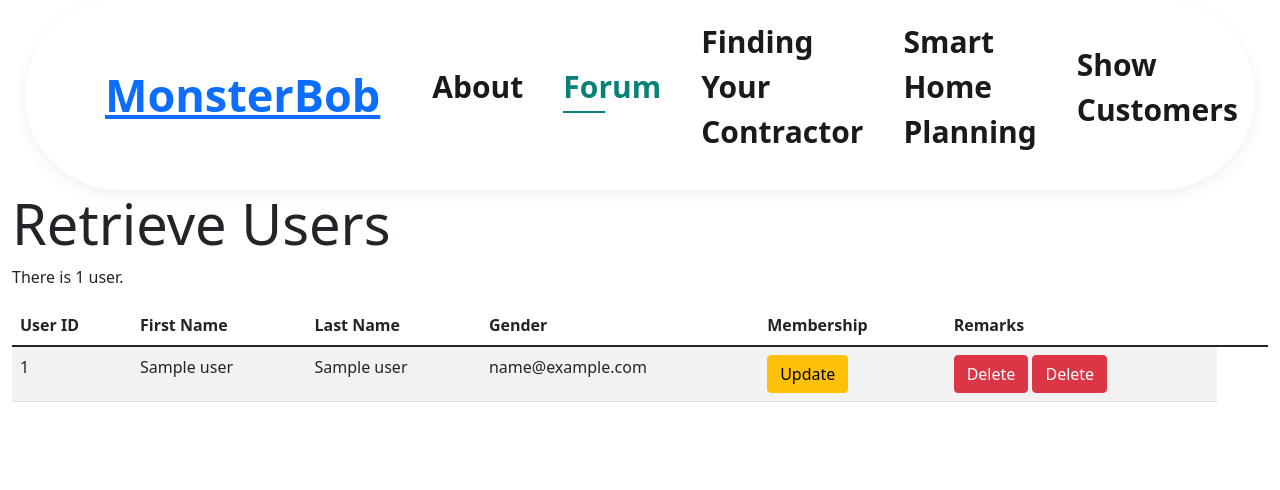
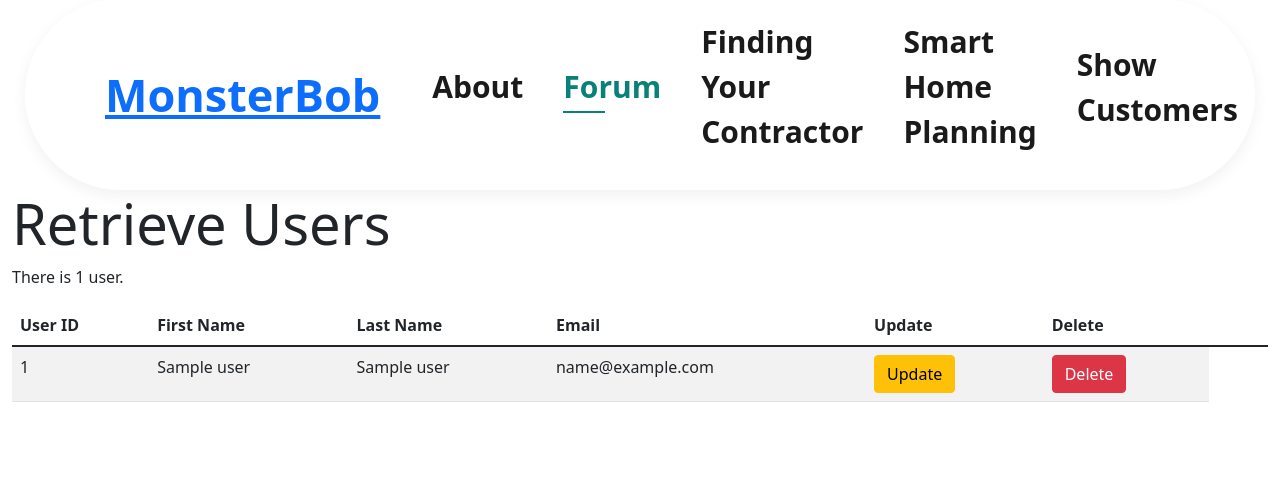
Before and after one commit to RuiHern/appdevProject, a Flask app: template templates/retrieveCustomers.html in a window 1280 px wide; the page is wider, and only the part inside the window is pictured. Shown: the part 31-521 px from the top of that part. Run offline with Flask 3, Linux system fonts and the light colour scheme; the template is opened without the code that fills it: most values are stand-ins (such as "Sample title", 1, 10 or a date in 2020); some libraries are stand-ins or nearby versions.

Commit message:
Customer side CRUD done

```diff
--- a/templates/retrieveCustomers.html
+++ b/templates/retrieveCustomers.html
@@ -18,9 +18,9 @@
             <th>User ID</th>
             <th>First Name</th>
             <th>Last Name</th>
-            <th>Gender</th>
-            <th>Membership</th>
-            <th>Remarks</th>
+            <th>Email</th>
+            <th>Update</th>
+            <th>Delete</th>
             <th></th>
             <th></th>
         </tr>
@@ -36,8 +36,6 @@
 
             <td>
                 <form action="{{url_for('deleteCustomer', id=user.get_user_id())}}" method="POST">
-                    <input type="submit" value="Delete" class="btn btn-danger" onclick="return confirm('Are you sure you
-want to delete {{user.get_first_name()}} {{user.get_last_name()}}?');">
                     <!-- Button to Open the Modal -->
                     <button type="button" class="btn btn-danger" data-bs-toggle="modal" data-bs-target="#myModal_{{user.get_user_id()}}">
                         Delete
```
Also changed, not shown: 3 other files.
